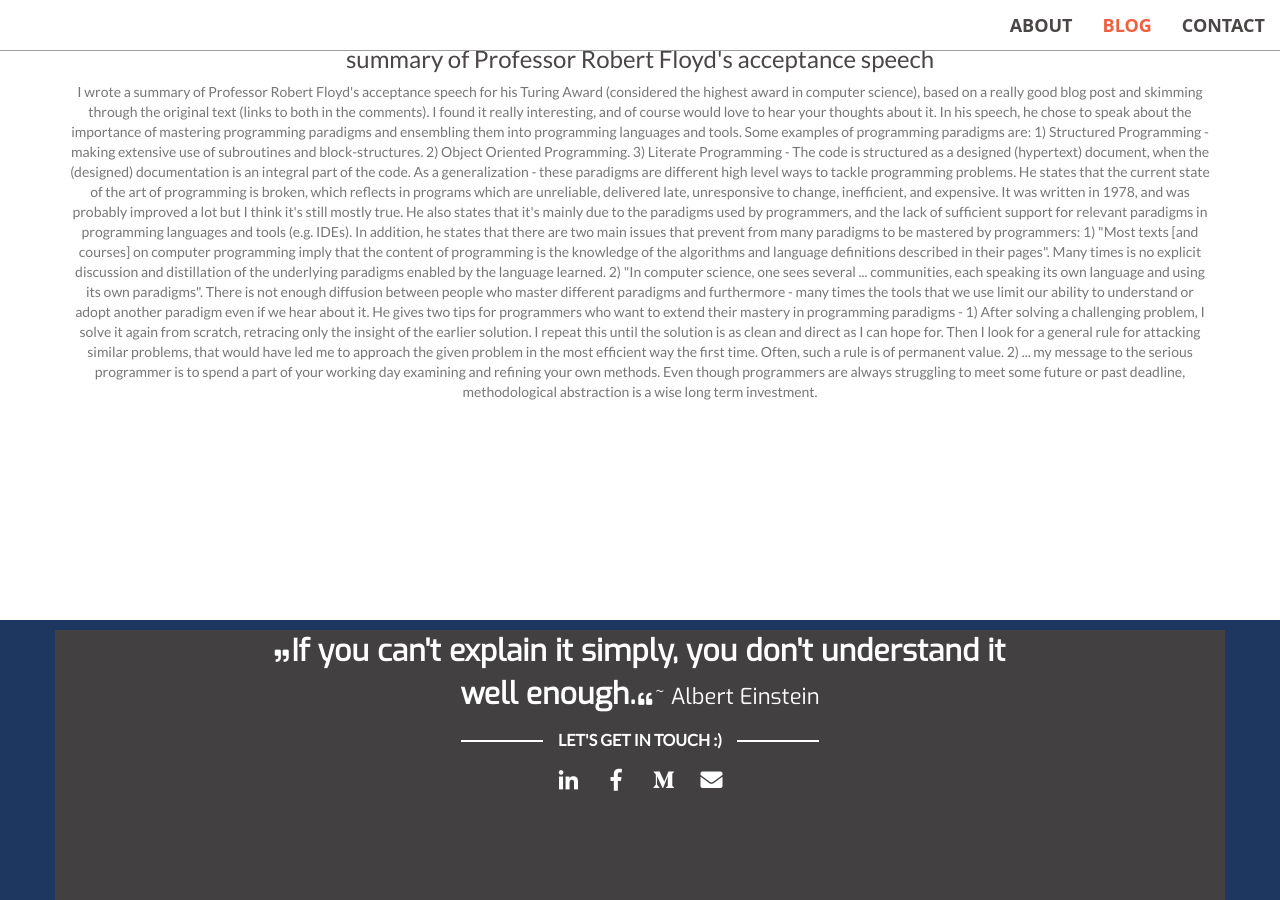
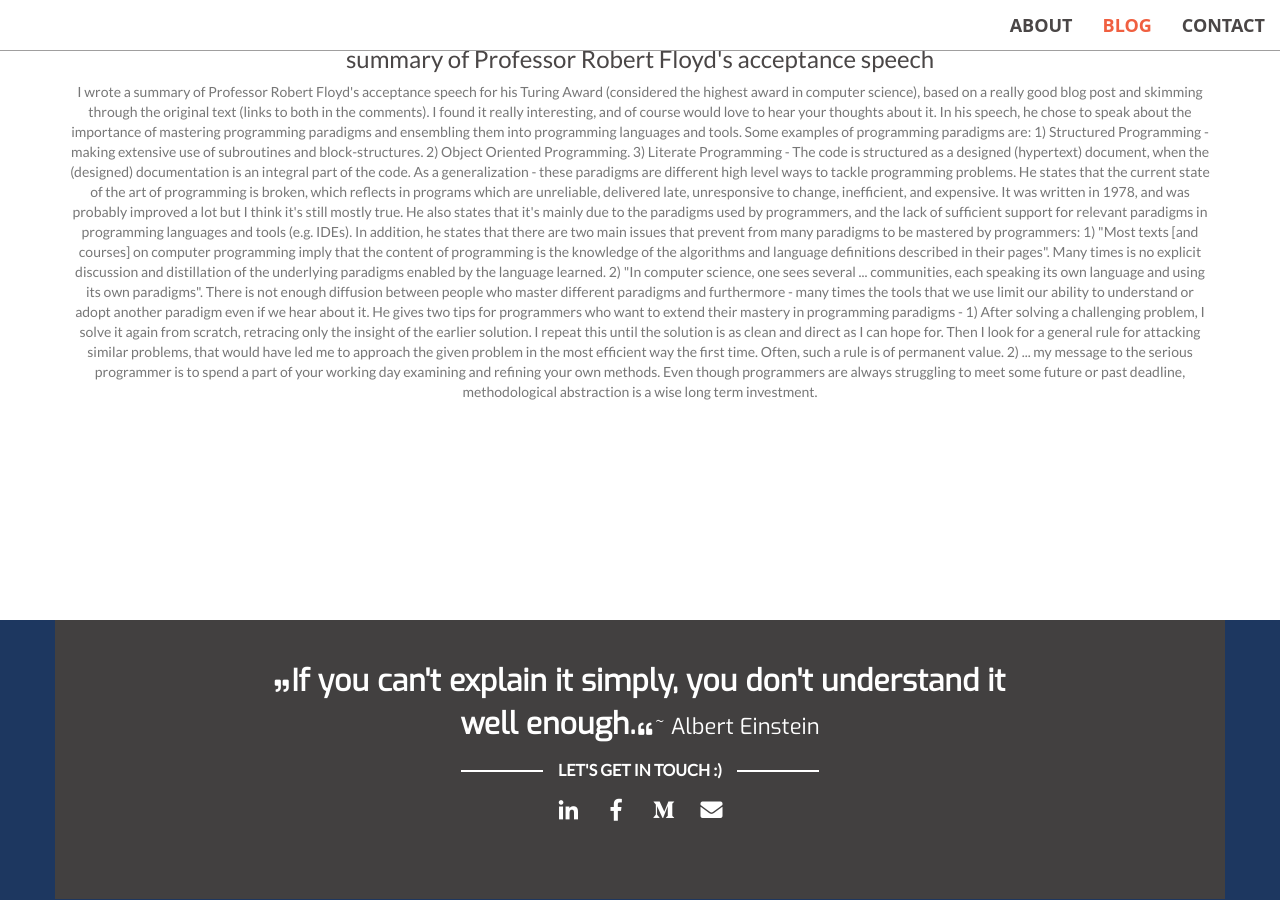
Before and after one commit to idan-bassuk/idan-bassuk.github.io, a Jekyll site: the page built from index.html, in a window 1280 px wide and 900 px high, scrolled down 1720 px. Built offline with Jekyll 4.4.1, drawn with Linux system fonts in a browser that asks for light colours.

Commit message:
Update _base.scss

```diff
--- a/_sass/_base.scss
+++ b/_sass/_base.scss
@@ -47,7 +47,7 @@
   }
 }
 
-footer { margin: 10px; min-height: 30%; }
+footer { margin: 0px; min-height: 30%; width: 100%; padding: 40px;}
 footer .quote    { font-family: 'Exo', sans-serif; font-weight: bold; font-size: 30px;}
 footer .quote-by { font-family: 'Exo', sans-serif; font-weight: 400; font-size: 22px;}
 footer .fa { color: #fff; margin: 25px; }
```
